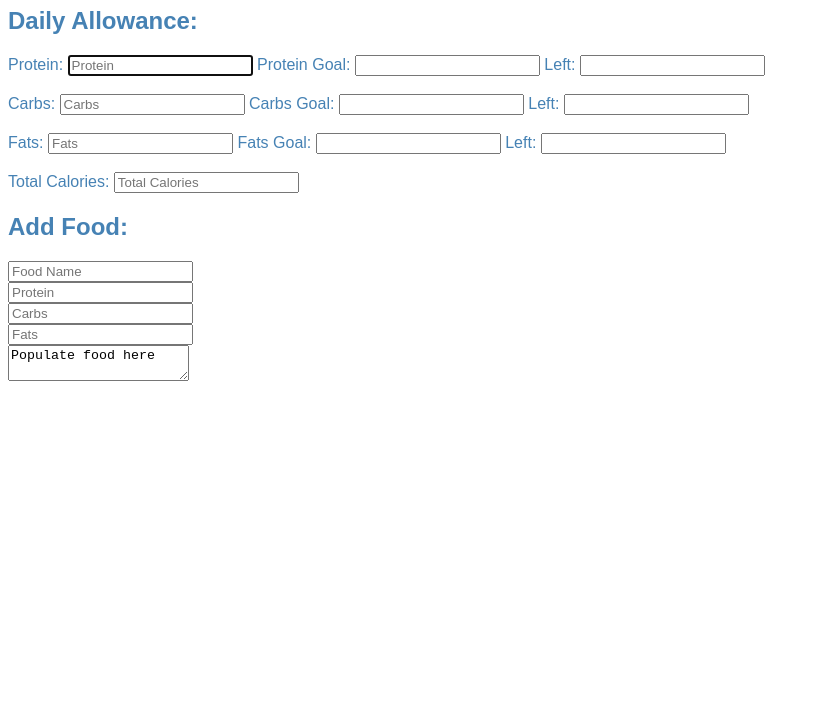
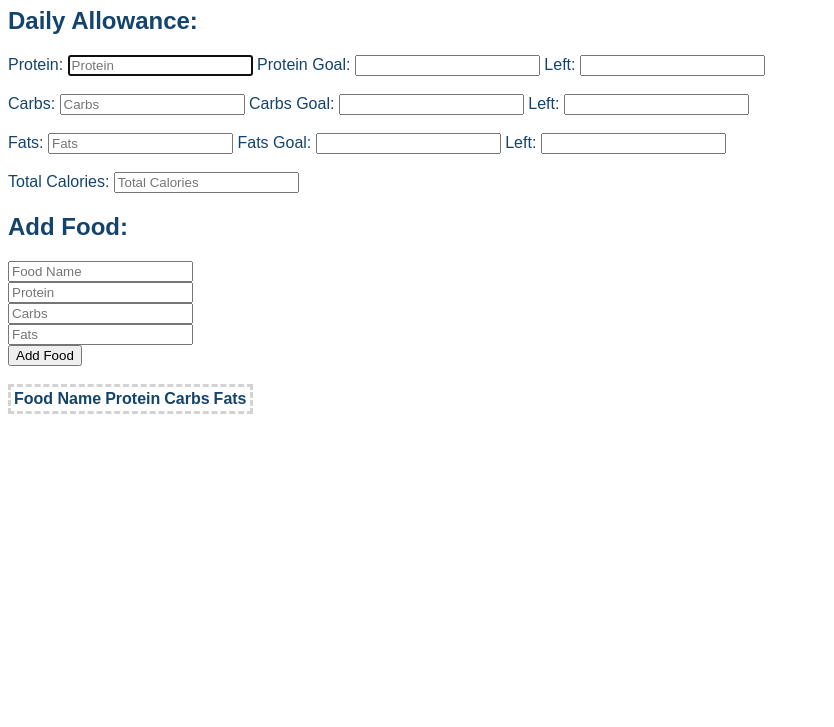
Before and after one commit to Mav3r1ck-13/Macro-Cal, a plain HTML site: page index.html in a window 1280 px wide. Shown: the part 73-800 px from the top of the page, without its empty margins (0-834 px from the left). Drawn offline with Linux system fonts and the light colour scheme.

Commit message:
adding table

```diff
--- a/index.html
+++ b/index.html
@@ -65,10 +65,16 @@
             <input id="proteinSubtract" type="number" autofocus placeholder="Protein" oninput="subtractProtein(this)"><br>
             <input id="carbsSubtract" type="number" autofocus placeholder="Carbs" oninput="subtractCarbs(this)"><br>
             <input id="fatsSubtract" type="number" autofocus placeholder="Fats" oninput="subtractFats(this)"><br>
-            <!--<button>Enter</button>
-            <button>Clear</button>-->
+            <input type="button" value="Add Food" onclick="addRow()" id="add"><br /><br />
 
-            <textarea>Populate food here</textarea>
+            <table id="table" class="foodTable">
+                <tr>
+                    <th>Food Name</th>
+                    <th>Protein</th>
+                    <th>Carbs</th>
+                    <th>Fats</th>
+                </tr>
+            </table>
         </form>
     </div>
     </body>
--- a/javascript/macrocalc.js
+++ b/javascript/macrocalc.js
@@ -22,7 +22,6 @@ function totalCal() {
     let f = document.getElementById("fatsInput").value;
     let calories = p * 4 + c * 4 + f * 9;
     document.getElementById('output').value = calories;
-
 }
 
 //subtract entered food (protein) from totals and populate the Left field
@@ -48,3 +47,9 @@ function subtractFats () {
     let subtracted = fat - fatsAdded;
     document.getElementById("fatsLeft").value = subtracted;
 }
+
+//populate Added Food
+function food() {
+    let type = document.getElementById("foodName").value;
+    document.getElementById("textArea").value = type.value;
+}
--- a/styles.css
+++ b/styles.css
@@ -1,6 +1,6 @@
 body {
     font-family: Arial, Helvetica, sans-serif;
-    color: steelblue;
+    color: rgb(19, 68, 109);
 }
 
 h1 {
@@ -10,3 +10,8 @@ h1 {
 pG {
     font-size: large;
 }
+
+.foodTable {
+    border-style: dashed;
+    border-color: lightgrey;
+}
```
